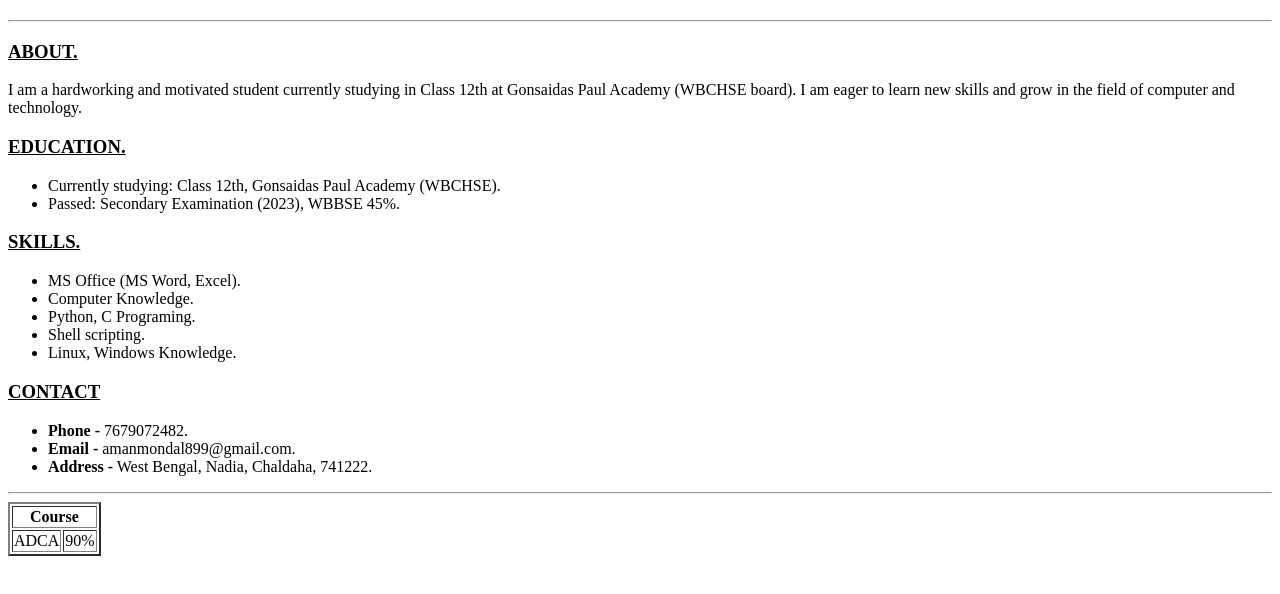
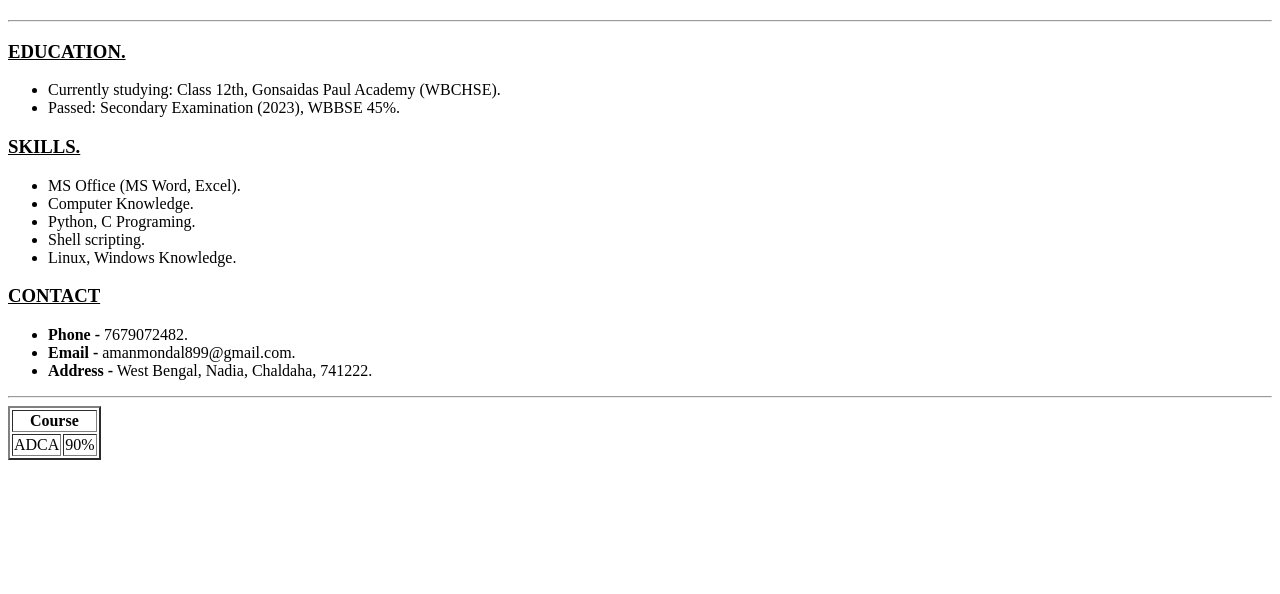
Before and after one commit to Amancm542/Aman-Mondal-CV, a plain HTML site: page index.html in a window 1280 px wide. Shown: the part 60-654 px from the top of the page. Drawn offline with Linux system fonts and the light colour scheme.

Commit message:
update index.html

```diff
--- a/index.html
+++ b/index.html
@@ -15,15 +15,6 @@
   <hr>
   <main>
     <section>
-      <h3>
-        <u>
-          ABOUT.
-        </u>
-      </h3>
-      <p>
-        I am a hardworking and motivated student currently studying in Class 12th at Gonsaidas Paul Academy (WBCHSE board). I am eager to learn new skills and grow in the field of computer and technology.
-      </p>
-    </section>
     <section>
       <h3>
         <u>
```
